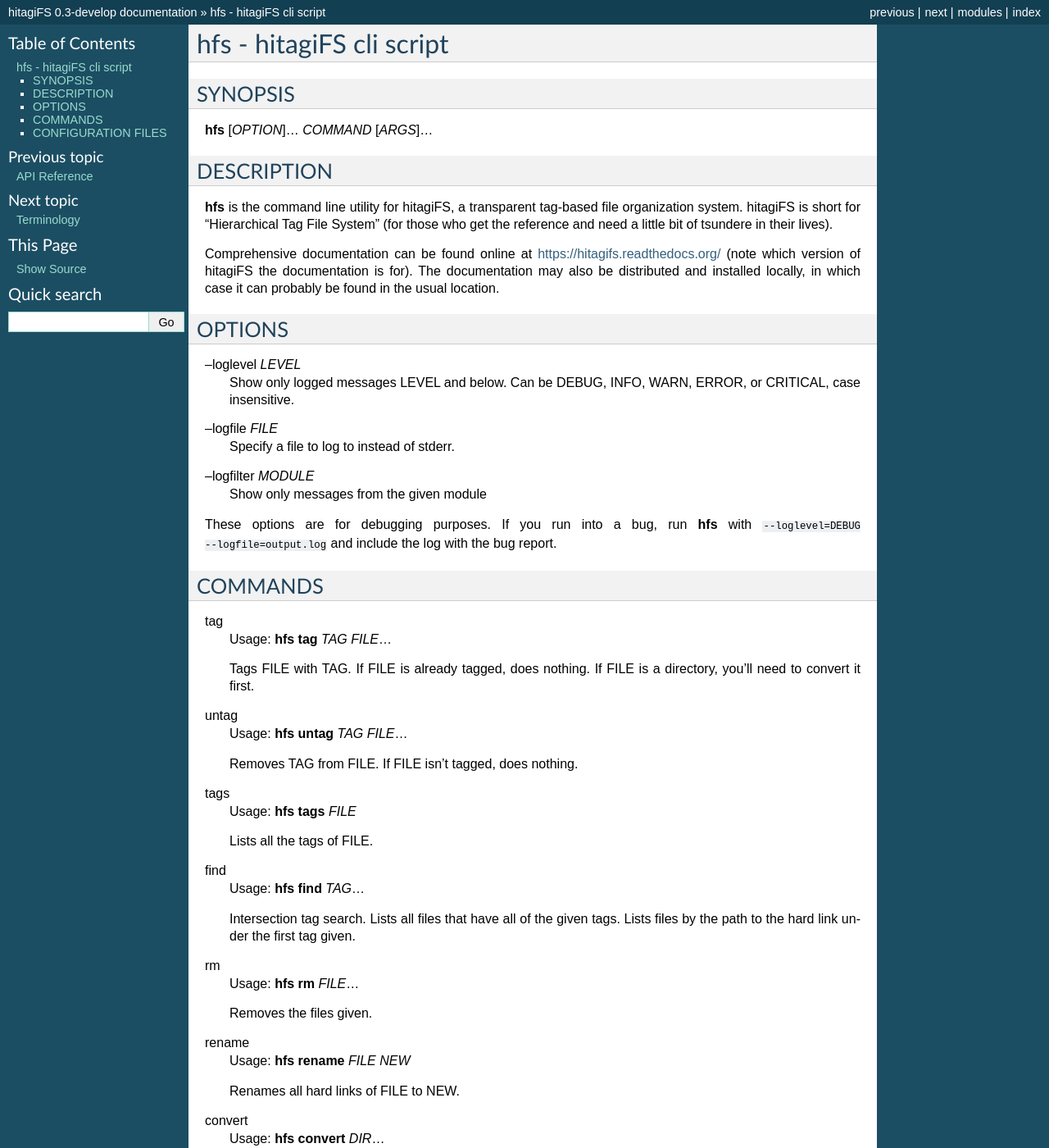
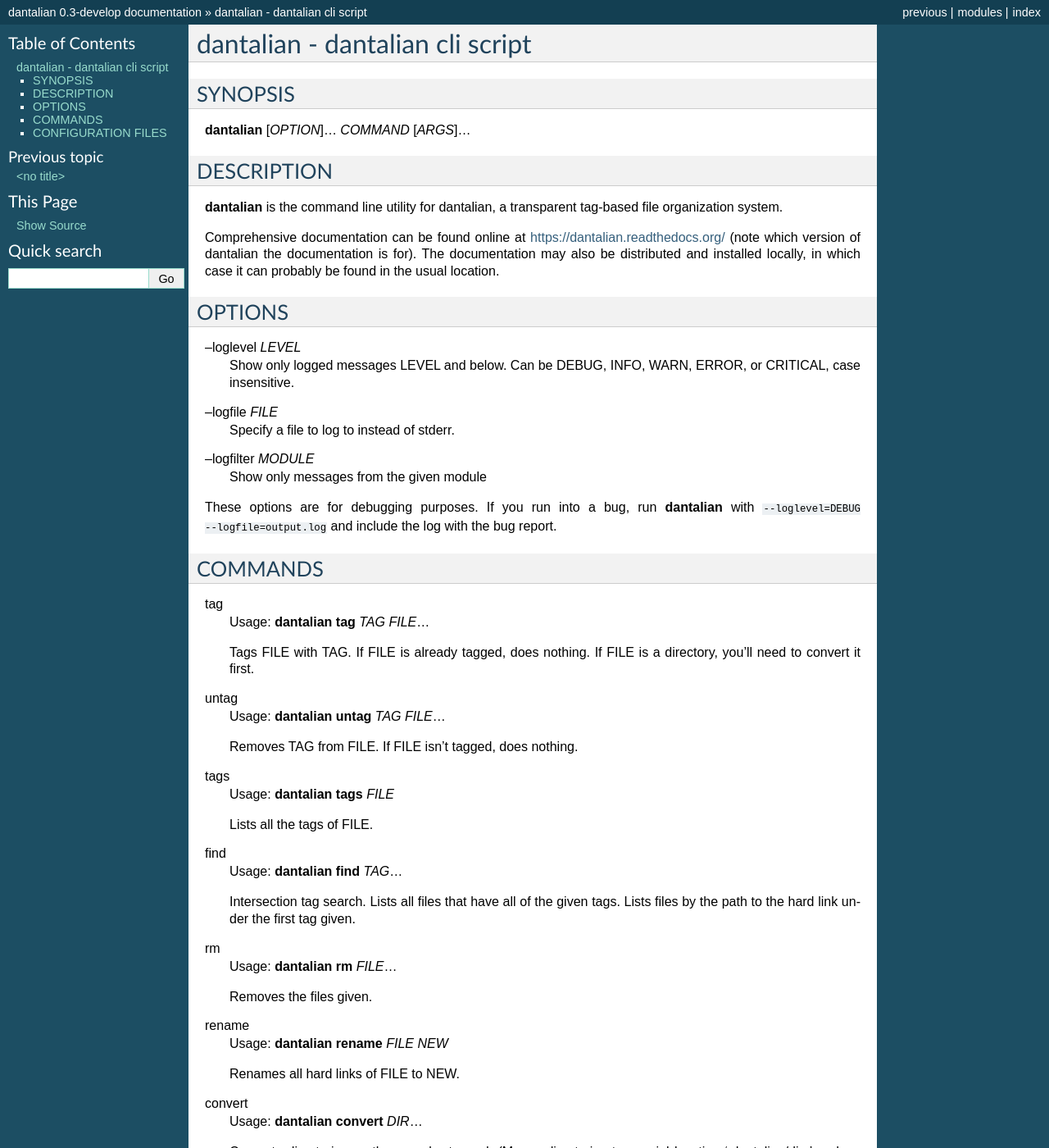
Before and after one commit to darkfeline/dantalian, a Sphinx documentation site: the page built from doc/manpage.rst, in a window 1280 px wide and 1400 px high. Shown: the whole window at 82% size. Built offline with Sphinx 7.4.7, drawn with Linux system fonts in a browser that asks for light colours; some of the changed text lies outside the part shown.

Commit message:
Refactor documentation

```diff
--- a/doc/conf.py
+++ b/doc/conf.py
@@ -1,6 +1,6 @@
 # -*- coding: utf-8 -*-
 #
-# hitagiFS documentation build configuration file, created by
+# dantalian documentation build configuration file, created by
 # sphinx-quickstart on Mon Jan  7 20:57:28 2013.
 #
 # This file is execfile()d with the current directory set to its containing dir.
@@ -40,7 +40,7 @@ source_suffix = '.rst'
 master_doc = 'index'
 
 # General information about the project.
-project = u'hitagiFS'
+project = u'dantalian'
 copyright = u'2013, darkfeline'
 
 # The version info for the project you're documenting, acts as replacement for
@@ -164,7 +164,7 @@ html_static_path = ['_static']
 #html_file_suffix = None
 
 # Output file base name for HTML help builder.
-htmlhelp_basename = 'hitagiFSdoc'
+htmlhelp_basename = 'dantaliandoc'
 
 
 # -- Options for LaTeX output --------------------------------------------------
@@ -183,7 +183,7 @@ latex_elements = {
 # Grouping the document tree into LaTeX files. List of tuples
 # (source start file, target name, title, author, documentclass [howto/manual]).
 latex_documents = [
-  ('index', 'hitagiFS.tex', u'hitagiFS Documentation',
+  ('index', 'dantalian.tex', u'dantalian Documentation',
    u'darkfeline', 'manual'),
 ]
 
@@ -213,7 +213,7 @@ latex_documents = [
 # One entry per manual page. List of tuples
 # (source start file, name, description, authors, manual section).
 man_pages = [
-    ('manpage', 'hfs', u'hitagiFS cli script',
+    ('manpage', 'dantalian', u'dantalian cli script',
      [u'darkfeline'], 1)
 ]
 
@@ -227,8 +227,8 @@ man_pages = [
 # (source start file, target name, title, author,
 #  dir menu entry, description, category)
 texinfo_documents = [
-  ('index', 'hitagiFS', u'hitagiFS Documentation',
-   u'darkfeline', 'hitagiFS', 'One line description of project.',
+  ('index', 'dantalian', u'dantalian Documentation',
+   u'darkfeline', 'dantalian', 'One line description of project.',
    'Miscellaneous'),
 ]
 
--- a/doc/depends.rst
+++ b/doc/depends.rst
@@ -3,8 +3,8 @@ Dependencies
 
 - GNU findutils, specifically ``find``.  This is something I debated over.  In
   order to find hard links, iteration is the only option.  While a database
-  could be kept to keep track of hard links, changes not made through hitagiFS
-  would then require rebuilding the database, which doesn't help, as hitagiFS
+  could be kept to keep track of hard links, changes not made through dantalian
+  would then require rebuilding the database, which doesn't help, as dantalian
   aims to be transparent.  Thus, we must walk the entire directory tree every
   time we want to do something, which is resource intensive.  Thus, I decided
   to use findutils, as an optimized binary will run much faster than a recursive
--- a/doc/index.rst
+++ b/doc/index.rst
@@ -14,6 +14,4 @@ Contents:
    depends
    specs
    fuse
-   api
    manpage
-   term
--- a/doc/manpage.rst
+++ b/doc/manpage.rst
@@ -1,20 +1,19 @@
-hfs - hitagiFS cli script
-=========================
+dantalian - dantalian cli script
+================================
 
 SYNOPSIS
 --------
 
-**hfs** [*OPTION*]... *COMMAND* [*ARGS*]...
+**dantalian** [*OPTION*]... *COMMAND* [*ARGS*]...
 
 DESCRIPTION
 -----------
 
-**hfs** is the command line utility for hitagiFS, a transparent tag-based file
-organization system.  hitagiFS is short for "Hierarchical Tag File System" (for
-those who get the reference and need a little bit of tsundere in their lives).
+**dantalian** is the command line utility for dantalian, a transparent tag-based file
+organization system.
 
 Comprehensive documentation can be found online at
-https://hitagifs.readthedocs.org/ (note which version of hitagiFS the
+https://dantalian.readthedocs.org/ (note which version of dantalian the
 documentation is for).  The documentation may also be distributed and installed
 locally, in which case it can probably be found in the usual location.
 
@@ -29,71 +28,71 @@ OPTIONS
 --logfilter *MODULE*
    Show only messages from the given module
 
-These options are for debugging purposes.  If you run into a bug, run **hfs**
-with ``--loglevel=DEBUG --logfile=output.log`` and include the log with the bug
-report.
+These options are for debugging purposes.  If you run into a bug, run
+**dantalian** with ``--loglevel=DEBUG --logfile=output.log`` and include the
+log with the bug report.
 
 COMMANDS
 --------
 
 tag
-   Usage: **hfs tag** *TAG* *FILE*...
+   Usage: **dantalian tag** *TAG* *FILE*...
 
    Tags FILE with TAG.  If FILE is already tagged, does nothing.  If FILE is a
    directory, you'll need to convert it first.
 
 untag
-   Usage: **hfs untag** *TAG* *FILE*...
+   Usage: **dantalian untag** *TAG* *FILE*...
 
    Removes TAG from FILE.  If FILE isn't tagged, does nothing.
 
 tags
-   Usage: **hfs tags** *FILE*
+   Usage: **dantalian tags** *FILE*
 
    Lists all the tags of FILE.
 
 find
-   Usage: **hfs find** *TAG*...
+   Usage: **dantalian find** *TAG*...
 
    Intersection tag search.  Lists all files that have all of the given tags.
    Lists files by the path to the hard link under the first tag given.
 
 rm
-   Usage: **hfs rm** *FILE*...
+   Usage: **dantalian rm** *FILE*...
 
    Removes the files given.
 
 rename
-   Usage: **hfs rename** *FILE* *NEW*
+   Usage: **dantalian rename** *FILE* *NEW*
 
    Renames all hard links of FILE to NEW.
 
 convert
-   Usage: **hfs convert** *DIR*...
+   Usage: **dantalian convert** *DIR*...
 
    Converts directories so they can be tagged.  (Moves directories to special
-   location '.hitagifs/dirs' and replaces the original with a symlink pointing
+   location '.dantalian/dirs' and replaces the original with a symlink pointing
    to the absolute path).
 
 fix
-   Usage: **hfs fix**
+   Usage: **dantalian fix**
 
-   Fixes symlinks after the hitagiFS has been moved.  If it hasn't been moved,
+   Fixes symlinks after the library has been moved.  If it hasn't been moved,
    does nothing.
 
 init
-   Usage: **hfs init** [*DIR*]
+   Usage: **dantalian init** [*DIR*]
 
-   Creates a hitagifs in DIR.  If DIR is omitted, creates a hitagifs in the
+   Creates a library in DIR.  If DIR is omitted, creates a library in the
    current directory.
 
 mount
-   Usage: **hfs mount**
+   Usage: **dantalian mount**
 
    Mounts the FUSE file system according to the configuration files
 
 CONFIGURATION FILES
 -------------------
 
-| *.hitagifs/mount*
-| *.hitagifs/mount_custom*
+| *.dantalian/mount*
+| *.dantalian/mount_custom*
```
Also changed, not shown: doc/api.rst (deleted, +0 -26 lines), doc/quickstart.rst (+17 -17 lines), doc/specs.rst (+18 -18 lines), doc/term.rst (deleted, +0 -7 lines).
